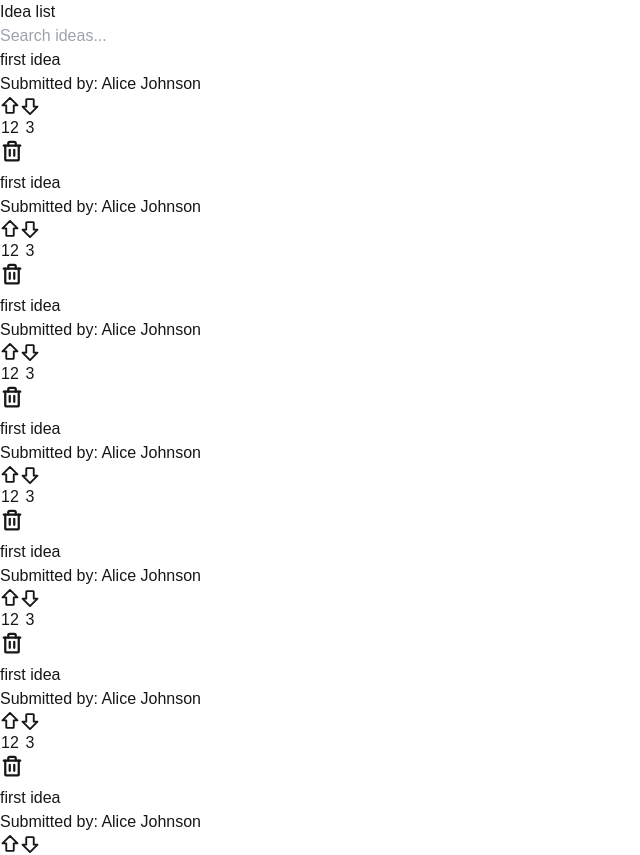
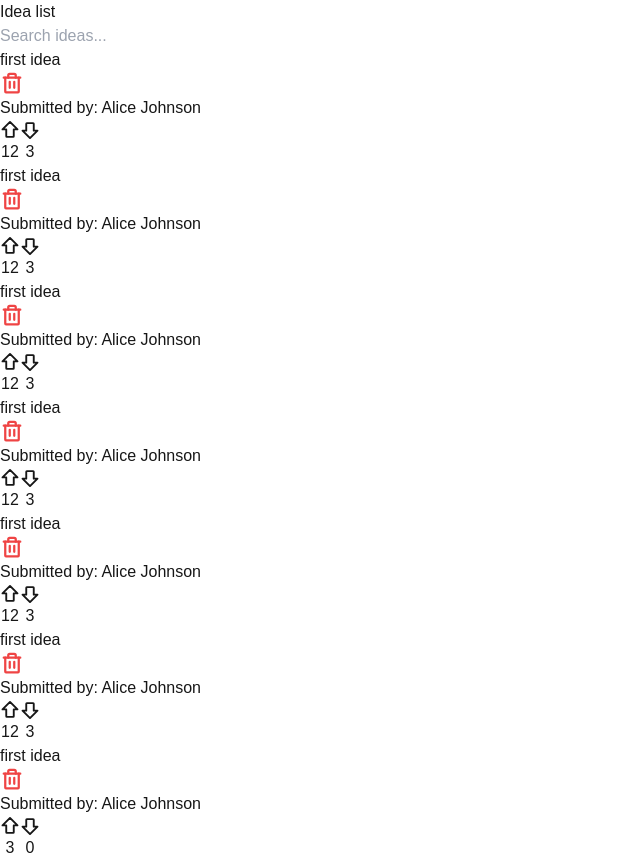
Before and after one commit to Sharan-ram/cloudbees-assignment, a Next.js app: page / in a window 1280 px wide. Shown: the top 855 px of the page, without its empty margins (0-640 px from the left). Built offline with nearby package versions, Linux system fonts and the light colour scheme.

Commit message:
Add styling for list page

```diff
--- a/src/components/IdeaList.tsx
+++ b/src/components/IdeaList.tsx
@@ -131,7 +131,31 @@ export default function IdeaList({ initialIdeas, total }) {
             className="p-4 border rounded-md shadow-md cursor-pointer hover:bg-gray-100 transition"
             onClick={() => router.push(`/idea/${idea.id}`)} // Navigate to details page
           >
-            <h3 className="text-lg font-semibold">{idea.summary}</h3>
+            <div className="flex items-center">
+              <div className="w-[80%]">
+                <h3 className="text-lg font-semibold">{idea.summary}</h3>
+              </div>
+              <div className="w-[20%] flex justify-end">
+                {/* <button
+                  onClick={(e) => {
+                    e.stopPropagation(); // Prevent parent click event
+                    deleteMutation.mutate(idea.id);
+                  }}
+                  className="ml-4 p-2 rounded-full bg-red-500 text-white hover:bg-red-600 transition"
+                > */}
+                <Trash
+                  size={24}
+                  weight="bold"
+                  color="#EF4444"
+                  onClick={(e) => {
+                    e.stopPropagation(); // Prevent parent click event
+                    deleteMutation.mutate(idea.id);
+                  }}
+                />
+                {/* </button> */}
+              </div>
+            </div>
+
             <p className="text-sm text-gray-500">
               Submitted by: {idea.employee}
             </p>
@@ -159,15 +183,6 @@ export default function IdeaList({ initialIdeas, total }) {
                 {idea.downvotes ?? 0}
               </button>
             </div>
-            <button
-              onClick={(e) => {
-                e.stopPropagation(); // Prevent parent click event
-                deleteMutation.mutate(idea.id);
-              }}
-              className="ml-4 p-2 rounded-full bg-red-500 text-white hover:bg-red-600 transition"
-            >
-              <Trash size={24} weight="bold" />
-            </button>
           </li>
         ))}
       </ul>
```
